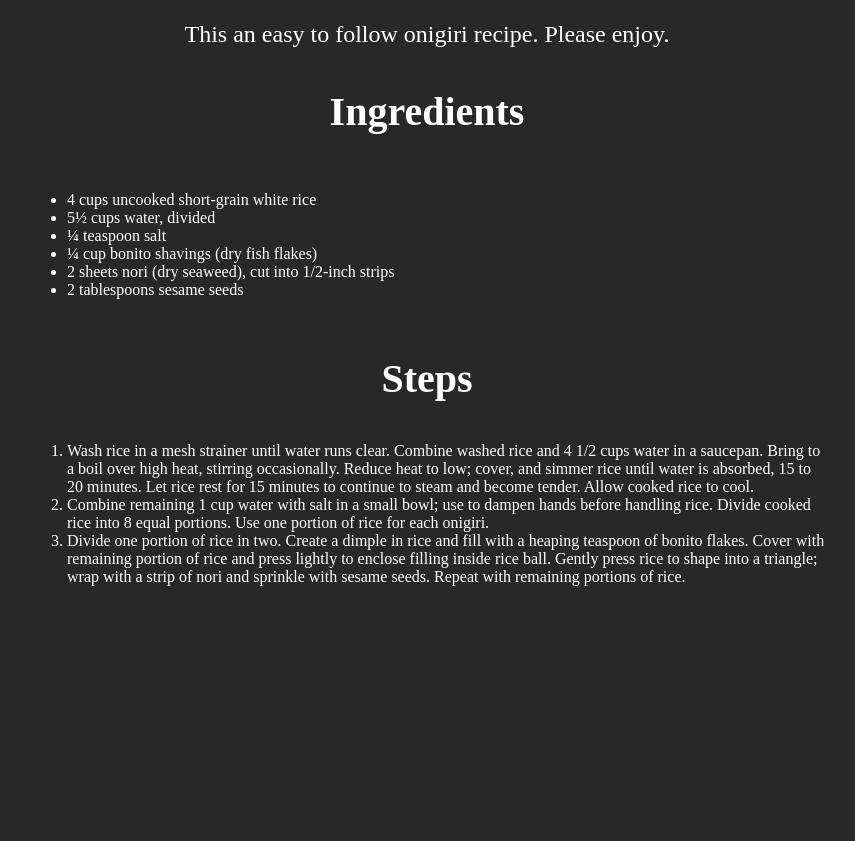
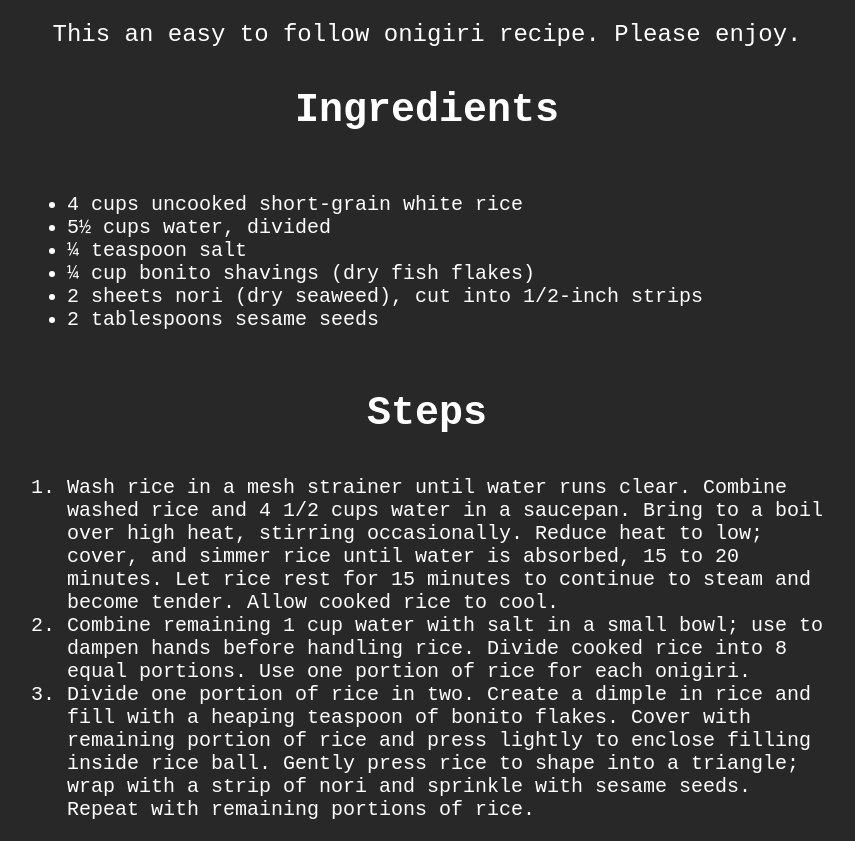
Before and after one commit to Seke-moto/odin-recipes, a plain HTML site: page recipes/onigiri.html in a window 1280 px wide. Shown: the part 521-1362 px from the top of the page, without its empty margins (213-1068 px from the left). Before the commit the page ends 1123 px from the top, so only its background shows below. Drawn offline with Linux system fonts and the light colour scheme.

Commit message:
Update fonts on onigiri page

```diff
--- a/css/onigiri.css
+++ b/css/onigiri.css
@@ -16,11 +16,13 @@ p {
     text-align: center;
     color: white;
     font-size: 24px;
+    font-family: monospace;
 }
 h3 {
     text-align: center;
     color: white;
     font-size: 40px;
+    font-family: monospace;
 }
 
 div.container {
@@ -34,8 +36,12 @@ div.container {
 ul {
     color: white;
     display: inline-block;
+    font-size: 20px;
+    font-family: monospace;
 }
 
 ol {
     color: white;
+    font-size: 20px;
+    font-family: monospace;
 }
```
